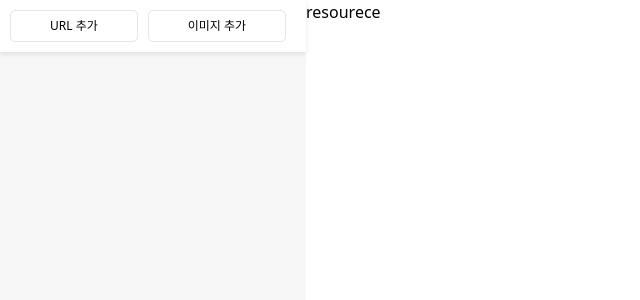
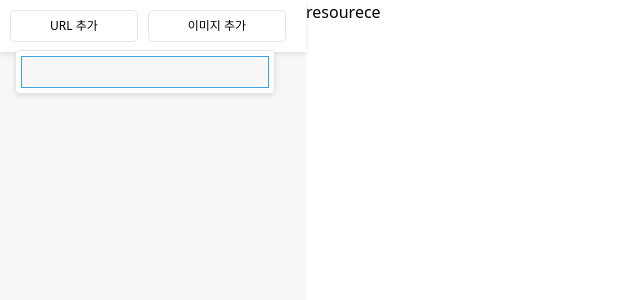
Before and after one commit to blacktoast/typed-assignments, a React (Vite) app: page / in a window 1280 px wide. Both pictures are taken after a click on the button "URL 추가". Shown: the top 300 px of the page, without its empty margins (0-640 px from the left). Built offline with nearby package versions, Linux system fonts and the light colour scheme.

Commit message:
feat: add input style

```diff
--- a/src/pages/Main/Main.module.css
+++ b/src/pages/Main/Main.module.css
@@ -10,4 +10,33 @@
   background: #ffffff;
   box-shadow: 0px 2px 5px rgba(0, 0, 0, 0.1);
   padding: 10px;
+  position: relative;
 }
+
+.inputContainer {
+  position: absolute;
+  top: 50px;
+  left: 15px;
+  width: 260px;
+  background-color: white;
+
+  border: 1px solid #e5e5e5;
+  box-shadow: 0px 2px 5px rgba(0, 0, 0, 0.1);
+  border-radius: 5px;
+  padding: 5px;
+}
+
+.inputUrl {
+  width: 100%;
+  padding: 8px;
+  font-weight: 400;
+  font-size: 12px;
+  line-height: 14px;
+  background-color: #f7f7f7;
+}
+
+.inputUrl:focus {
+  border-color: red;
+  border: 1px solid #38a5e1;
+  outline: none;
+}
--- a/src/pages/Main/Main.tsx
+++ b/src/pages/Main/Main.tsx
@@ -2,14 +2,66 @@ import { TypedIcon } from 'typed-design-system';
 import Button from '../../components/Button/Button';
 import ResourceView from '../../components/ResourceView';
 import style from './Main.module.css';
+import { useEffect, useRef, useState } from 'react';
 
 function Main() {
+  const [isShowUrlInput, setShowUrlInput] = useState(false);
+  const [isShowImgInput, setShowImgInput] = useState(false);
+
+  const inputUrl = useRef<HTMLInputElement>(null);
+  const inputImg = useRef<HTMLInputElement>(null);
+
+  useEffect(() => {
+    if (isShowUrlInput && inputUrl.current) {
+      inputUrl.current.focus();
+    }
+  }, [isShowUrlInput]);
+
+  useEffect(() => {
+    if (isShowImgInput && inputImg.current) {
+      inputImg.current.focus();
+    }
+  }, [isShowImgInput]);
+
+  const onClickUrlInput = () => {
+    setShowUrlInput(true);
+  };
+
+  const onClickImgInput = () => {
+    setShowImgInput(true);
+  };
+
+  const onFocusOutInput = () => {
+    setShowUrlInput(false);
+    setShowImgInput(false);
+  };
+
   return (
     <div className="flex">
       <div className={style.sideBar}>
         <div className={style.sideBar__nav}>
-          <Button title="URL 추가"></Button>
-          <Button title="이미지 추가"></Button>
+          <Button title="URL 추가" onClick={onClickUrlInput}></Button>
+          <Button title="이미지 추가" onClick={onClickImgInput}></Button>
+          {isShowUrlInput && (
+            <div className={style.inputContainer}>
+              <input
+                className={style.inputUrl}
+                type="text"
+                ref={inputUrl}
+                onBlur={onFocusOutInput}
+              />
+            </div>
+          )}
+          {isShowImgInput && (
+            <div className={style.inputContainer}>
+              <input
+                className={style.inputUrl}
+                type="text"
+                ref={inputImg}
+                onBlur={onFocusOutInput}
+              />
+            </div>
+          )}
         </div>
       </div>
       <ResourceView />
```
